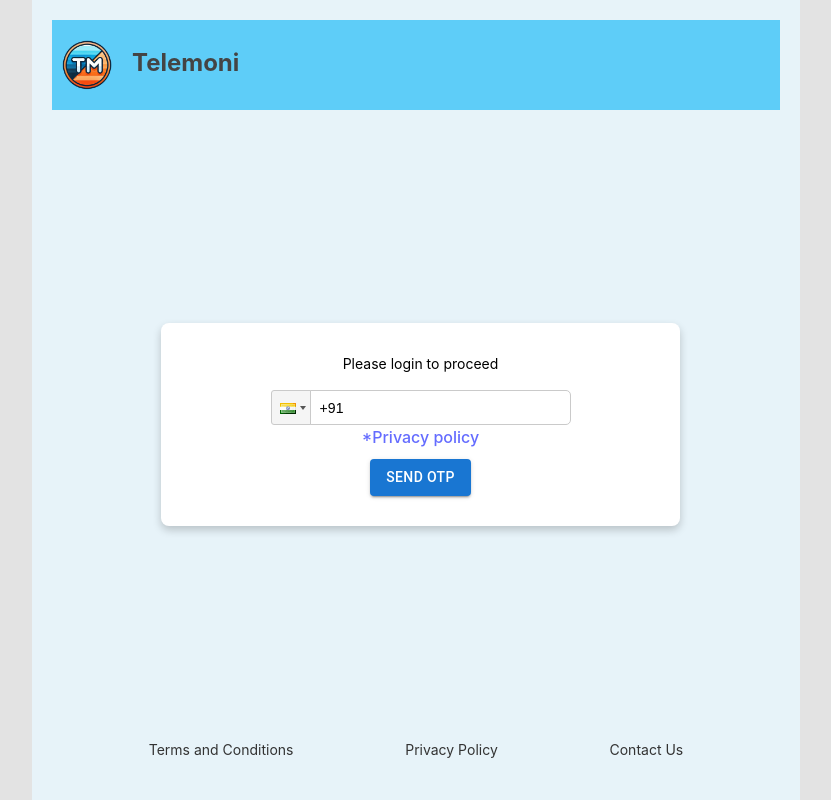
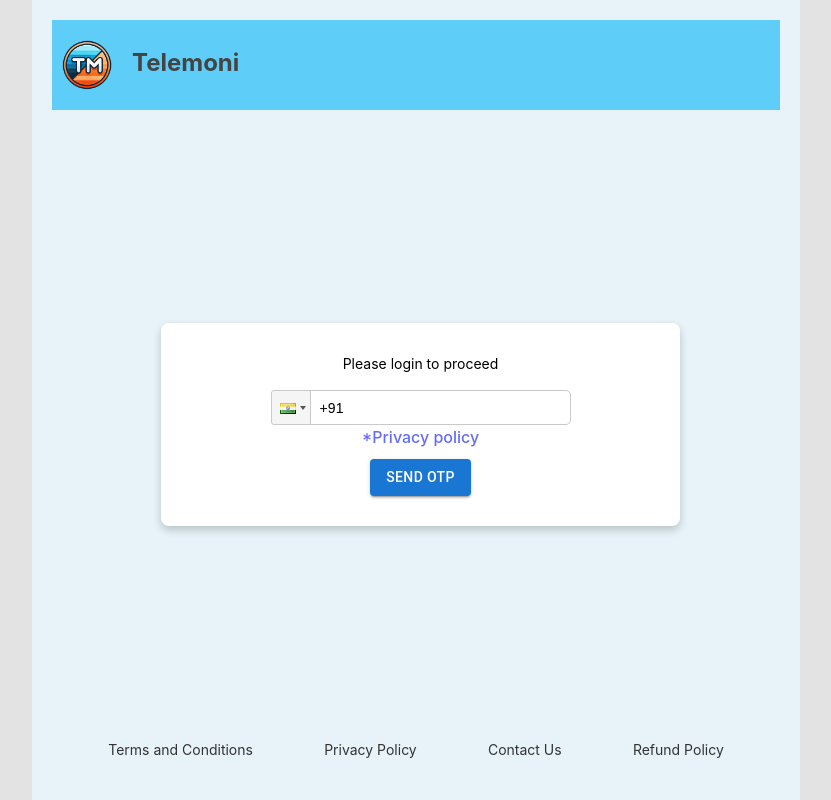
Before and after one commit to hiraeth910/consumer, a React (Vite) app: page /login in a window 1280 px wide. Shown: the whole page, without its empty margins (224-1055 px from the left). Built offline with nearby package versions, Linux system fonts and the light colour scheme.

Commit message:
refund policy

```diff
--- a/src/Log/Login.jsx
+++ b/src/Log/Login.jsx
@@ -158,6 +158,10 @@ function LoginPage() {
         navigate('/contactus')
       };
 
+      const handleRefundPolicy = () => {
+        navigate('/Refund-policy');
+      };
+
     return (
             pageLoding? (<p>Loading</p>):(
             <div className="login">
@@ -241,6 +245,7 @@ function LoginPage() {
                 <span className="footer-link" onClick={handleTerms}>Terms and Conditions</span>
                 <span className="footer-link" onClick={handlePrivacyPolicy}>Privacy Policy</span>
                 <span className="footer-link" onClick={handleContactUs}>Contact Us</span>
+                <span className="footer-link" onClick={handleRefundPolicy}>Refund Policy</span>
             </footer>
         </div>
             )
--- a/src/policies/Privacy.jsx
+++ b/src/policies/Privacy.jsx
@@ -6,7 +6,7 @@ const PrivacyPolicy = () => {
 
       <h2>Introduction</h2>
       <p>
-        This Privacy Policy describes how <strong>CHETI VIJAY RAVI</strong> (referred to as <strong>CHETI, we, our, us</strong>) and its affiliates collect, use, share, protect, or otherwise process your information/personal data through our website <a href="https://www.telemoni.in" target="_blank" rel="noopener noreferrer">www.telemoni.in</a> (hereinafter referred to as <strong>Platform</strong>). You may browse certain sections of the Platform without registering with us. We do not offer any product/service under this Platform outside India, and your personal data will primarily be stored and processed in India.
+        This Privacy Policy describes how <strong>CHETI VIJAY RAVI</strong> (referred to as <strong>CHETI, we, our, us</strong>) and its affiliates collect, use, share, protect, or otherwise process your information/personal data through our website <a href="https://consumer.telemoni.in" target="_blank" rel="noopener noreferrer">consumer.telemoni.in</a> (hereinafter referred to as <strong>Platform</strong>). You may browse certain sections of the Platform without registering with us. We do not offer any product/service under this Platform outside India, and your personal data will primarily be stored and processed in India.
       </p>
       <p>
         By visiting this Platform, providing your information, or availing any product/service offered on the Platform, you agree to be bound by the terms of this Privacy Policy, Terms of Use, and applicable service/product terms and conditions, governed by the laws of India. If you do not agree, please do not use or access our Platform.
--- a/src/policies/Terms.jsx
+++ b/src/policies/Terms.jsx
@@ -8,7 +8,7 @@ const TermsAndConditions = () => {
         This document is an electronic record in terms of the Information Technology Act, 2000, and the rules thereunder, as applicable, and the amended provisions pertaining to electronic records in various statutes as amended by the Information Technology Act, 2000. This electronic record is generated by a computer system and does not require any physical or digital signatures.
       </p>
       <p>
-        This document is published in accordance with the provisions of Rule 3 (1) of the Information Technology (Intermediaries guidelines) Rules, 2011, which require publishing the rules and regulations, privacy policy, and Terms of Use for access or usage of the domain name <a href="https://www.telemoni.in" target="_blank" rel="noopener noreferrer">www.telemoni.in</a> (Website), including the related mobile site and mobile application (hereinafter referred to as Platform).
+        This document is published in accordance with the provisions of Rule 3 (1) of the Information Technology (Intermediaries guidelines) Rules, 2011, which require publishing the rules and regulations, privacy policy, and Terms of Use for access or usage of the domain name <a href="https://consumer.telemoni.in" target="_blank" rel="noopener noreferrer">consumer.telemoni.in</a> (Website), including the related mobile site and mobile application (hereinafter referred to as Platform).
       </p>
       <p>
         The Platform is owned by <strong>CHETI VIJAY RAVI</strong>, located at KETHAVARAM, Jangareddygudem, India, with its registered office at 4-43, KETHAVARAM, Jangareddygudem, India (hereinafter referred to as `Platform Owner``,`we`, `us`, or `our`).
--- a/src/screens/Home/Course.jsx
+++ b/src/screens/Home/Course.jsx
@@ -45,6 +45,9 @@ const Courses = () => {
 
   const handleContactUs = () => {
     navigate('/contactus')
+  };
+  const handleRefundPolicy = () => {
+    navigate('/Refund-policy');
   };
   const confirmReplace = () => {
     dispatch(setCart(selectedCourse));
@@ -124,6 +127,7 @@ const Courses = () => {
         <span className="footer-link" onClick={handleTerms}>Terms and Conditions</span>
         <span className="footer-link" onClick={handlePrivacyPolicy}>Privacy Policy</span>
         <span className="footer-link" onClick={handleContactUs}>Contact Us</span>
+        <span className="footer-link" onClick={handleRefundPolicy}>Refund Policy</span>
       </footer>
 
       {showPopup && (
```
